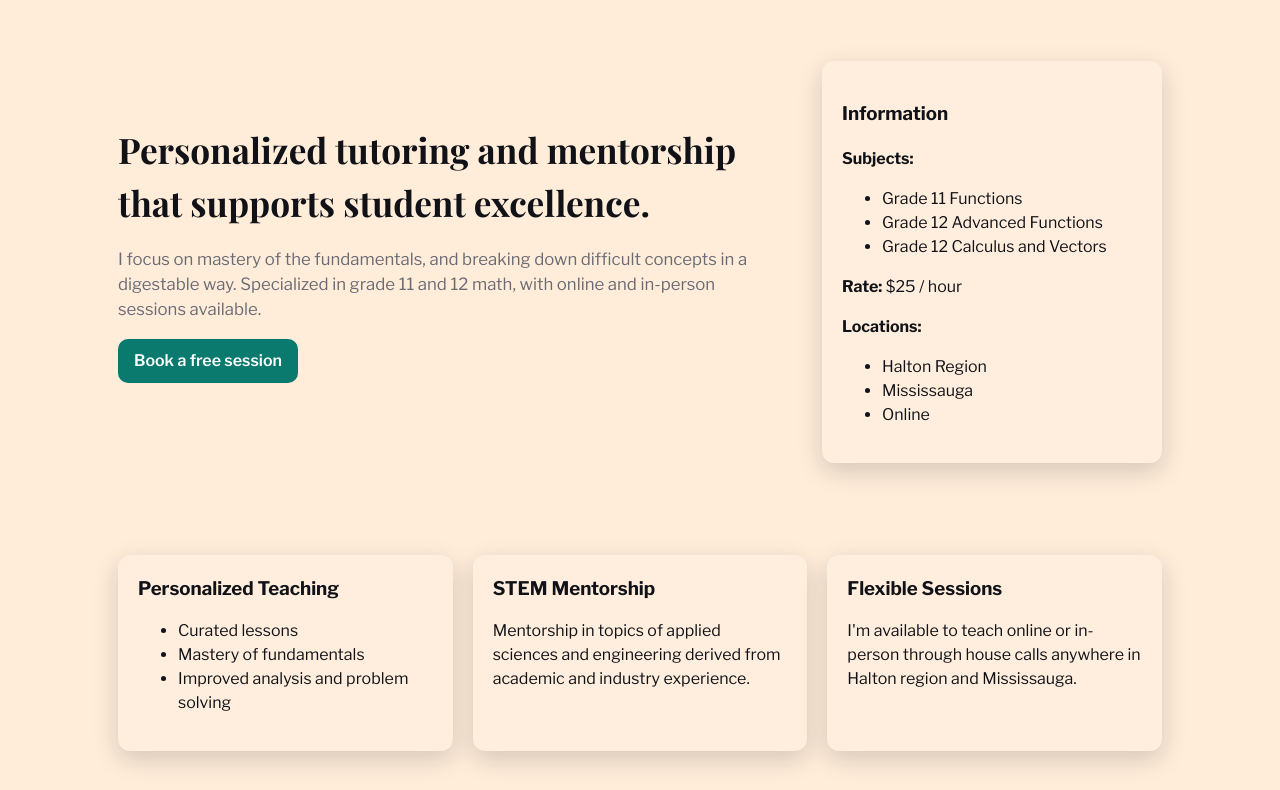
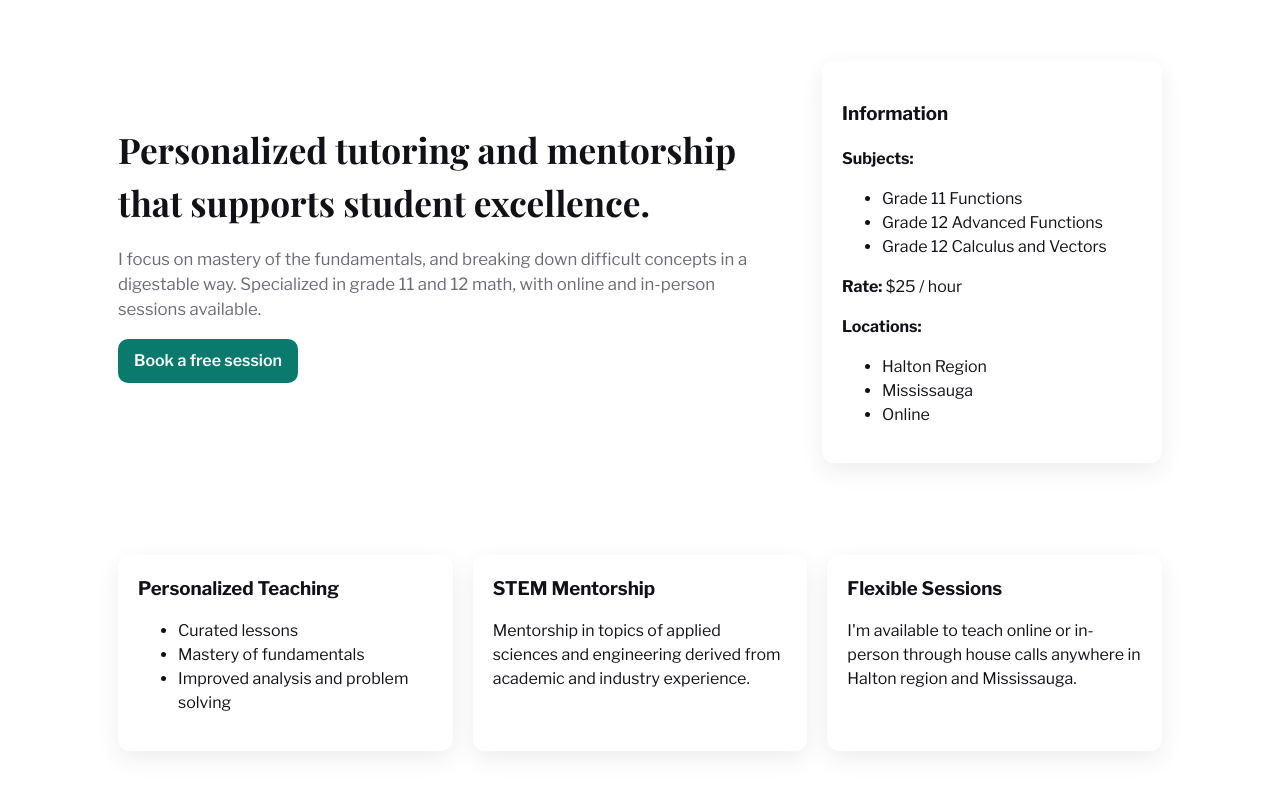
Before and after one commit to TheFaisman/project-heron, a plain HTML site: page index.html in a window 1280 px wide. Shown: the part 113-903 px from the top of the page. Drawn offline with nearby package versions, Linux system fonts and the light colour scheme.

Commit message:
Reverting style

```diff
--- a/styles.css
+++ b/styles.css
@@ -1,5 +1,5 @@
 :root{
-  --bg: #ffedda;
+  --bg: #ffffff;
   --text: #111217;
   --muted: #6b6b75;
   --accent: #0a7a6f; /* change this to suit your brand */
@@ -35,7 +35,7 @@ nav a{margin-left:18px;text-decoration:none;color:var(--muted);font-weight:600}
 .hero h1{font-family:"Playfair Display", serif;font-size:2.2rem;margin:0}
 .hero p.lead{color:var(--muted);font-size:1.05rem}
 
-.card{background:#ffeedd;padding:20px;border-radius:var(--radius);box-shadow:0 8px 24px rgba(15, 15, 15, 0.178)}
+.card{background:#ffffff;padding:20px;border-radius:var(--radius);box-shadow:0 8px 24px rgba(15, 15, 15, 0.07)}
 
 .services{display:grid;grid-template-columns:repeat(3,1fr);gap:20px;padding:36px 0}
 .service h3{margin:0 0 8px 0}
```
